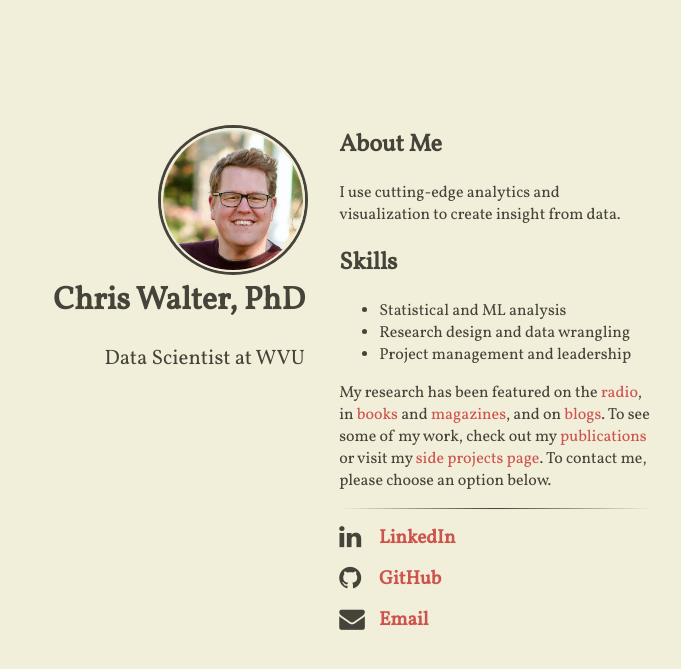
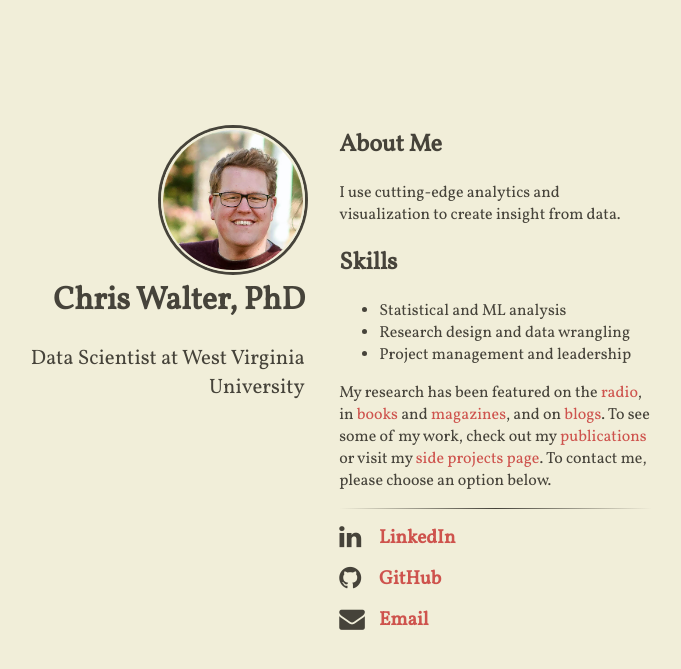
Before and after one commit to waltscience/waltscience.github.io, a Jekyll site: the page built from index.html, in a window 1280 px wide. Shown: the top 669 px of the page, without its empty margins (328-1009 px from the left). Built offline with Jekyll 4.4.1, drawn with Linux system fonts in a browser that asks for light colours; nearby versions of some CDN libraries.

Commit message:
Update _config.yml

```diff
--- a/_config.yml
+++ b/_config.yml
@@ -9,7 +9,7 @@ compass:
   # author will appear under the avatar (optional)
   author: "Chris Walter, PhD"
   # tagline will appear under the title (optional)
-  tagline: "Data Scientist at WVU"
+  tagline: "Data Scientist at West Virginia University"
   # if include_content is true, the contents of the content.html include will be
   # added right above the generated item list, if present
   include_content: true
```
